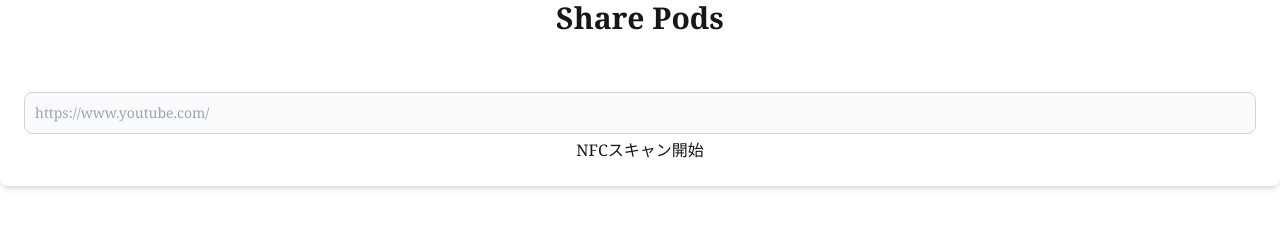
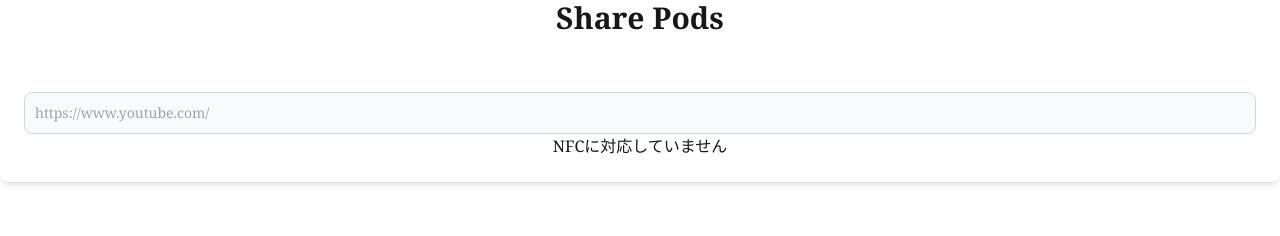
Before and after one commit to taniiicom/sharepods, a Next.js app in the folder frontend/: page / in a window 1280 px wide. Shown: the top 236 px of the page. Built offline with nearby package versions, Linux system fonts and the light colour scheme; no server answers.

Commit message:
不要コード削除

```diff
--- a/frontend/src/app/page.tsx
+++ b/frontend/src/app/page.tsx
@@ -118,7 +118,7 @@ export default function MusicPage() {
             />
           </div>
         </div>
-        {!nfcSupported ? (
+        {nfcSupported ? (
           <button onClick={() => {
             handleNfcScan();
           }} className="font-serif flex justify-center font-light mt-1 w-full">NFCスキャン開始</button>
```
